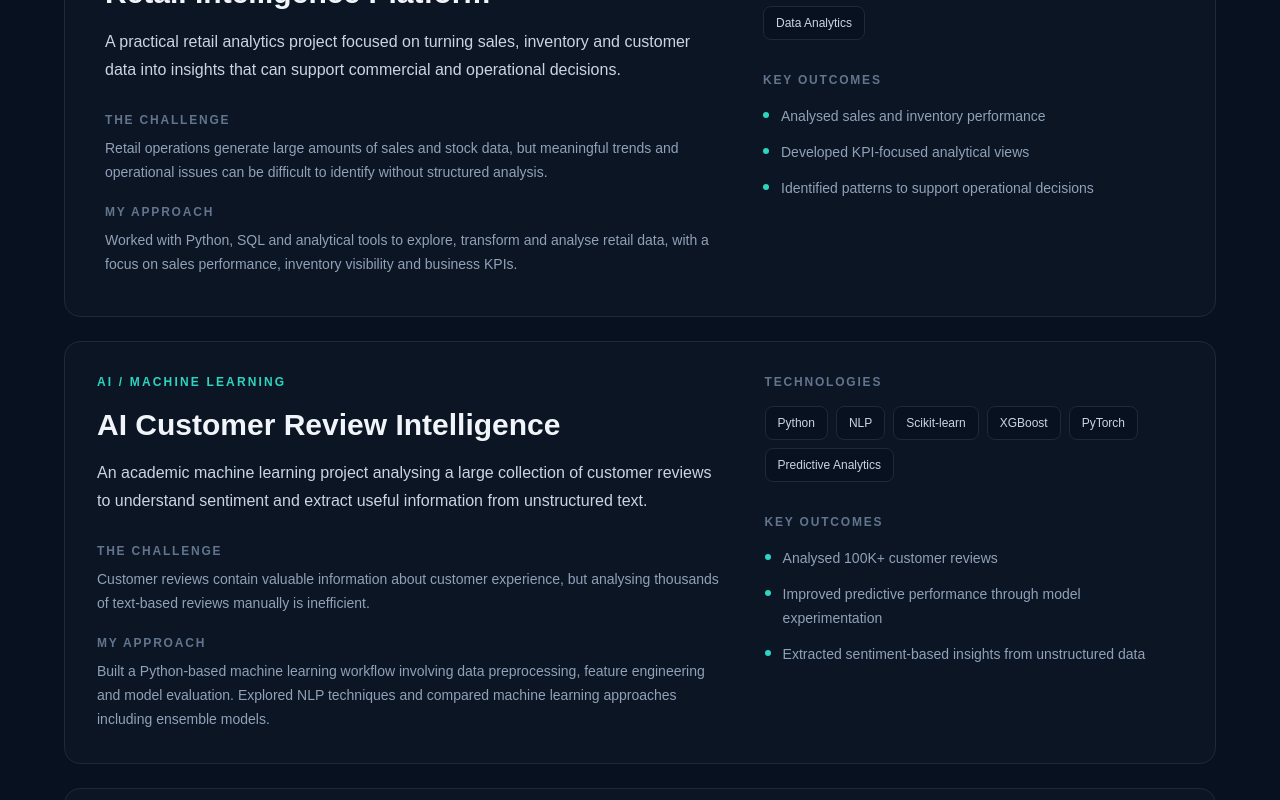
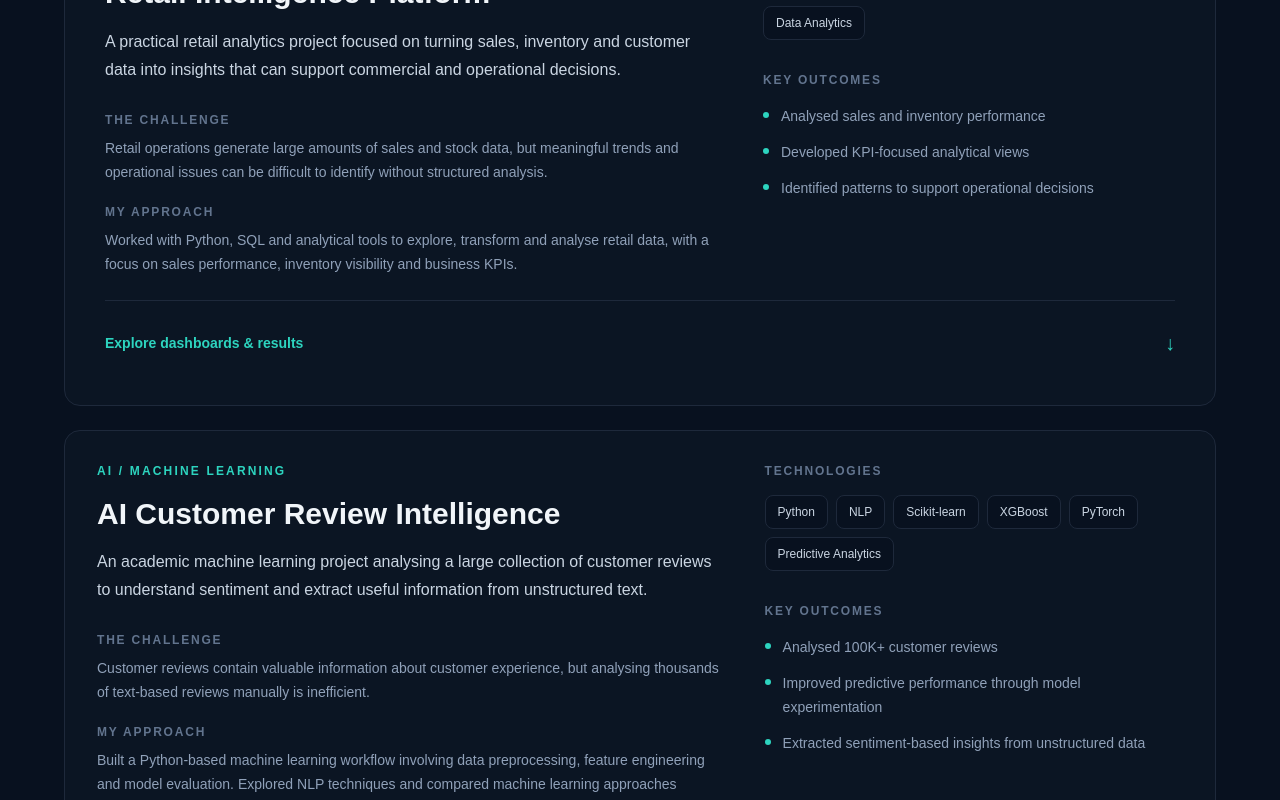
Before and after one commit to liki2124/likitha-portfolio, a Next.js app: page / in a window 1280 px wide. Shown: the part 3198-3998 px from the top of the page. Built offline with nearby package versions, Linux system fonts and the light colour scheme.

Commit message:
Fix retail dashboard preview interaction

```diff
--- a/app/components/Projects.tsx
+++ b/app/components/Projects.tsx
@@ -1,13 +1,44 @@
+
+"use client";
+
+import { useState } from "react";
 import { projects } from "../data/projects";
 
+const retailScreenshots = [
+  {
+    src: "/images/retail-inventory/kpi-results.png",
+    alt: "Retail business KPI results",
+    title: "Business KPI Results",
+  },
+  {
+    src: "/images/retail-inventory/inventory-analysis.png",
+    alt: "Retail inventory analysis",
+    title: "Inventory Analysis",
+  },
+  {
+    src: "/images/retail-inventory/dashboard.png",
+    alt: "Retail Intelligence analytics dashboard",
+    title: "Analytics Dashboard",
+  },
+];
+
 export default function Projects() {
+  const [expandedProjects, setExpandedProjects] = useState<string[]>([]);
+
+  function toggleProject(title: string) {
+    setExpandedProjects((current) =>
+      current.includes(title)
+        ? current.filter((item) => item !== title)
+        : [...current, title]
+    );
+  }
+
   return (
     <section
       id="projects"
       className="border-t border-[#1E293B] px-5 py-14 sm:px-6 sm:py-16 md:py-20"
     >
       <div className="mx-auto max-w-6xl">
-
         {/* Section heading */}
         <div className="max-w-3xl">
           <p className="text-xs font-semibold uppercase tracking-[0.18em] text-[#2DD4BF] sm:text-sm sm:tracking-[0.2em]">
@@ -15,7 +46,7 @@ export default function Projects() {
           </p>
 
           <h2 className="mt-3 text-3xl font-bold leading-tight tracking-tight sm:text-4xl">
-            Projects That Combine Data & Engineering
+            Projects That Combine Data &amp; Engineering
           </h2>
 
           <p className="mt-4 text-sm leading-7 text-slate-400 sm:mt-5 sm:text-base">
@@ -27,24 +58,24 @@ export default function Projects() {
 
         {/* Projects */}
         <div className="mt-8 space-y-5 sm:mt-10 sm:space-y-6">
+          {projects.map((project, index) => {
+            const isRetailProject =
+              project.title === "Retail Intelligence Platform";
 
-          {projects.map((project, index) => (
+            const isExpanded = expandedProjects.includes(project.title);
+
+            return (
               <article
                 key={project.title}
                 className={`group rounded-2xl border border-[#1E293B] bg-[#0D1726]/70 p-5 transition duration-300 hover:border-[#2DD4BF]/40 hover:bg-[#0D1726] sm:p-6 ${
                   index === 0 ? "md:p-10" : "md:p-8"
                 }`}
               >
-
-              {/* Project layout */}
+                {/* Existing project layout */}
                 <div className="grid gap-7 lg:grid-cols-[1.2fr_0.8fr] lg:gap-10">
-
                   {/* Main information */}
                   <div>
-
-                  {/* Category + featured */}
                     <div className="flex flex-wrap items-center gap-2.5 sm:gap-3">
-
                       <span className="text-[11px] font-semibold uppercase tracking-[0.15em] text-[#2DD4BF] sm:text-xs sm:tracking-[0.18em]">
                         {project.category}
                       </span>
@@ -54,22 +85,18 @@ export default function Projects() {
                           Featured Project
                         </span>
                       )}
-
                     </div>
 
-                  {/* Title */}
                     <h3 className="mt-4 text-2xl font-bold leading-tight sm:text-3xl">
                       {project.title}
                     </h3>
 
-                  {/* Description */}
                     <p className="mt-4 text-sm leading-7 text-slate-300 sm:text-base">
                       {project.description}
                     </p>
 
                     {/* Challenge */}
                     <div className="mt-6 sm:mt-7">
-
                       <p className="text-[11px] font-semibold uppercase tracking-[0.14em] text-slate-500 sm:text-xs sm:tracking-[0.15em]">
                         The Challenge
                       </p>
@@ -77,12 +104,10 @@ export default function Projects() {
                       <p className="mt-2 text-sm leading-6 text-slate-400">
                         {project.problem}
                       </p>
-
                     </div>
 
                     {/* Approach */}
                     <div className="mt-5">
-
                       <p className="text-[11px] font-semibold uppercase tracking-[0.14em] text-slate-500 sm:text-xs sm:tracking-[0.15em]">
                         My Approach
                       </p>
@@ -90,17 +115,12 @@ export default function Projects() {
                       <p className="mt-2 text-sm leading-6 text-slate-400">
                         {project.solution}
                       </p>
-
+                    </div>
                   </div>
 
-                </div>
-
-                {/* Technologies + outcomes */}
+                  {/* Technologies and outcomes */}
                   <div>
-
-                  {/* Technologies */}
                     <div>
-
                       <p className="text-[11px] font-semibold uppercase tracking-[0.14em] text-slate-500 sm:text-xs sm:tracking-[0.15em]">
                         Technologies
                       </p>
@@ -115,12 +135,10 @@ export default function Projects() {
                           </span>
                         ))}
                       </div>
-
                     </div>
 
                     {/* Outcomes */}
                     <div className="mt-7 sm:mt-8">
-
                       <p className="text-[11px] font-semibold uppercase tracking-[0.14em] text-slate-500 sm:text-xs sm:tracking-[0.15em]">
                         Key Outcomes
                       </p>
@@ -136,18 +154,111 @@ export default function Projects() {
                           </li>
                         ))}
                       </ul>
-
+                    </div>
+                  </div>
                 </div>
 
+                {/* Retail-only interactive preview */}
+                {isRetailProject && (
+                  <div className="mt-6 border-t border-[#1E293B] pt-5">
+                    <button
+                      type="button"
+                      onClick={() => toggleProject(project.title)}
+                      aria-expanded={isExpanded}
+                      aria-controls="retail-dashboard-previews"
+                      className="flex w-full items-center justify-between gap-4 rounded-lg py-2 text-left focus-visible:outline focus-visible:outline-2 focus-visible:outline-offset-4 focus-visible:outline-[#2DD4BF]"
+                    >
+                      <span className="text-sm font-semibold text-[#2DD4BF]">
+                        {isExpanded
+                          ? "Hide dashboard previews"
+                          : "Explore dashboards & results"}
+                      </span>
+
+                      <span
+                        aria-hidden="true"
+                        className={`text-xl text-[#2DD4BF] transition-transform duration-300 ${
+                          isExpanded ? "rotate-180" : ""
+                        }`}
+                      >
+                        ↓
+                      </span>
+                    </button>
+
+                    <div
+                      id="retail-dashboard-previews"
+                      aria-hidden={!isExpanded}
+                      inert={!isExpanded}
+                      className={`grid grid-cols-1 gap-4 overflow-hidden transition-all duration-500 ease-in-out sm:grid-cols-2 lg:grid-cols-3 ${
+                        isExpanded
+                          ? "mt-5 max-h-[2000px] translate-y-0 opacity-100"
+                          : "pointer-events-none mt-0 max-h-0 -translate-y-2 opacity-0"
+                      }`}
+                    >
+                      {retailScreenshots.map((screenshot) => (
+                        <div
+                          key={screenshot.src}
+                          className="min-w-0 overflow-hidden rounded-xl border border-[#1E293B] bg-[#08111F]"
+                        >
+                          <a
+                            href={screenshot.src}
+                            target="_blank"
+                            rel="noreferrer"
+                            aria-label={`Open ${screenshot.title} image in a new tab`}
+                            tabIndex={isExpanded ? 0 : -1}
+                            className="block overflow-hidden"
+                          >
+                            <img
+                              src={screenshot.src}
+                              alt={screenshot.alt}
+                              loading="lazy"
+                              className="aspect-[4/3] w-full object-contain transition duration-500 hover:scale-[1.03]"
+                            />
+                          </a>
+
+                          <p className="px-3 py-3 text-xs font-medium text-slate-300 sm:text-sm">
+                            {screenshot.title}
+                          </p>
+                        </div>
+                      ))}
+
+                      {/* Business results */}
+                      <div className="rounded-xl border border-[#1E293B] bg-[#08111F] p-4 sm:col-span-2 lg:col-span-3">
+                        <p className="text-xs font-semibold uppercase tracking-[0.15em] text-[#2DD4BF]">
+                          Selected Business Results
+                        </p>
+
+                        <div className="mt-4 grid grid-cols-1 gap-4 sm:grid-cols-2">
+                          <div>
+                            <p className="text-xs text-slate-500">
+                              Sales before returns
+                            </p>
+                            <p className="mt-1 text-xl font-bold text-white sm:text-2xl">
+                              11.22M
+                            </p>
                           </div>
 
+                          <div>
+                            <p className="text-xs text-slate-500">
+                              Net sales
+                            </p>
+                            <p className="mt-1 text-xl font-bold text-white sm:text-2xl">
+                              10.48M
+                            </p>
+                          </div>
                         </div>
 
+                        <p className="mt-4 text-xs leading-5 text-slate-500">
+                          Based on the analysed dataset. Currency is not
+                          specified; values are rounded for display.
+                        </p>
+                      </div>
+                    </div>
+                  </div>
+                )}
               </article>
-          ))}
-
+            );
+          })}
         </div>
-
       </div>
     </section>
   );
```
Lines whose indentation alone changed are shown as unchanged.
